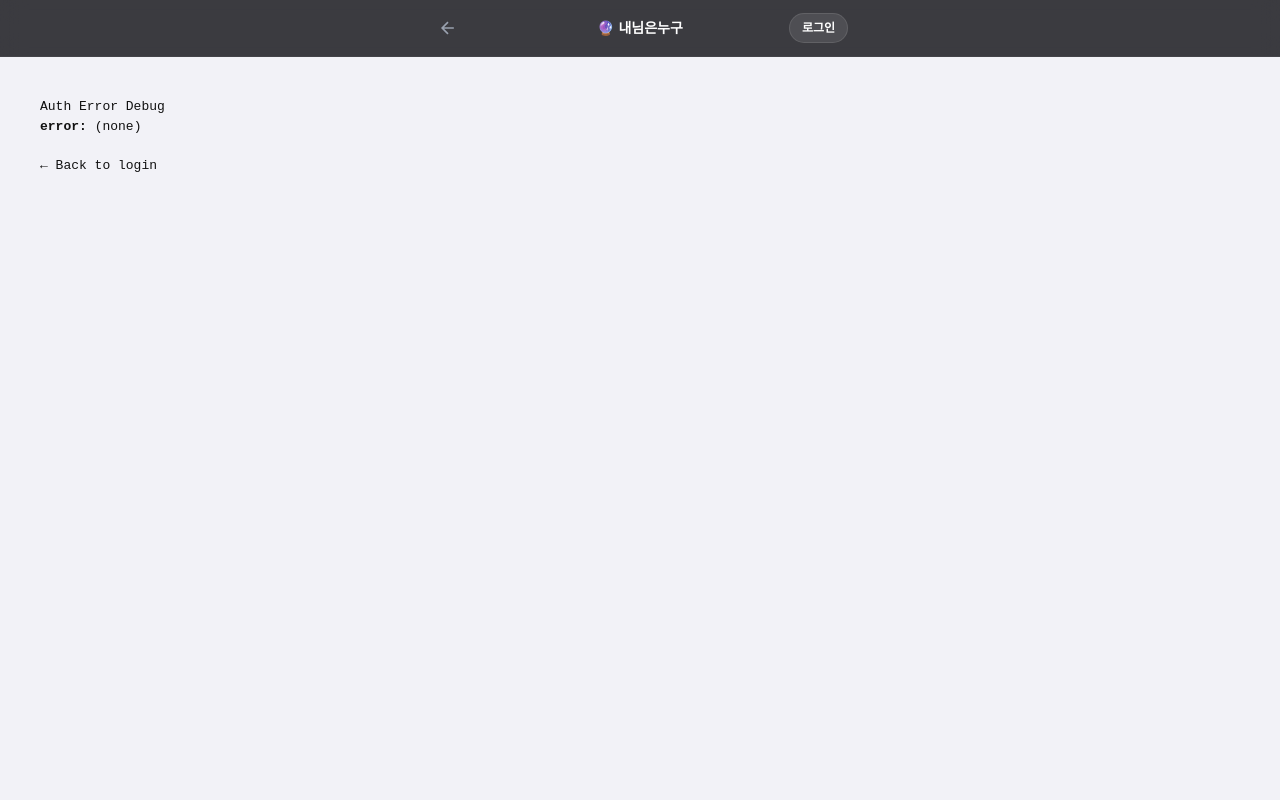
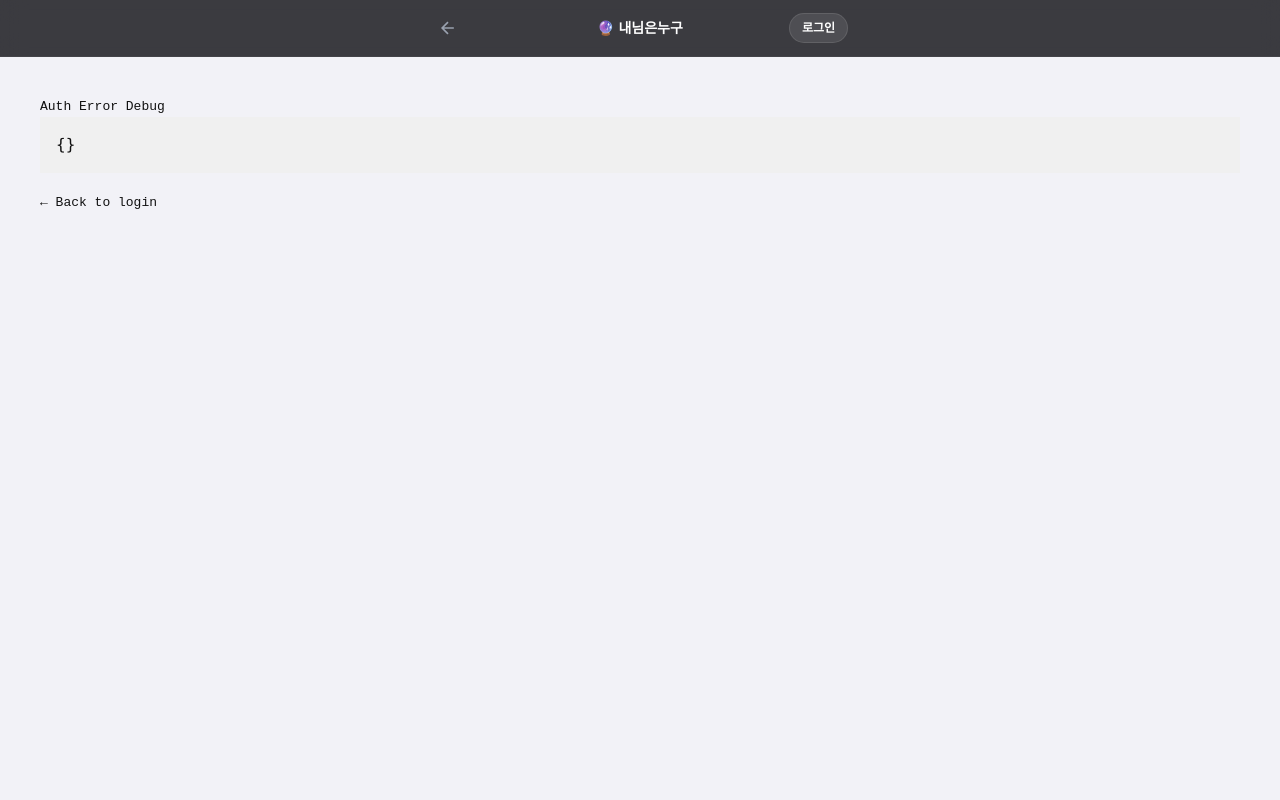
Before and after one commit to sehen12345-rgb/saju-montage, a Next.js app: page /auth-debug in a window 1280 px wide. Shown: the top 800 px of the page. Built offline with nearby package versions, Linux system fonts and the light colour scheme; no server answers.

Commit message:
debug: searchParams async 수정

```diff
--- a/app/auth-debug/page.tsx
+++ b/app/auth-debug/page.tsx
@@ -1,14 +1,15 @@
-export default function AuthDebugPage({
+export default async function AuthDebugPage({
   searchParams,
 }: {
-  searchParams: { error?: string };
+  searchParams: Promise<{ error?: string; [key: string]: string | undefined }>;
 }) {
+  const params = await searchParams;
   return (
     <div style={{ padding: 40, fontFamily: "monospace" }}>
       <h1>Auth Error Debug</h1>
-      <p>
-        <strong>error:</strong> {searchParams.error ?? "(none)"}
-      </p>
+      <pre style={{ background: "#f0f0f0", padding: 16 }}>
+        {JSON.stringify(params, null, 2)}
+      </pre>
       <p style={{ marginTop: 20 }}>
         <a href="/login">← Back to login</a>
       </p>
```
